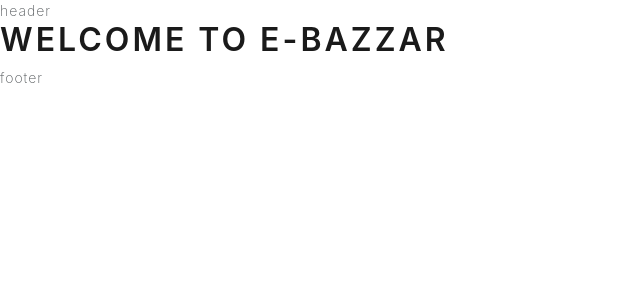
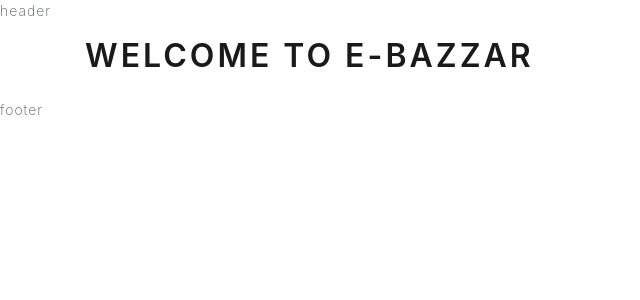
Before and after one commit to ShiroYaksha90/e-bazzar, a React (Create React App) app: page / in a window 1280 px wide. Shown: the top 300 px of the page, without its empty margins (0-640 px from the left). Built offline with nearby package versions, Linux system fonts and the light colour scheme.

Commit message:
Import & add container component from bootstrap

```diff
--- a/src/App.js
+++ b/src/App.js
@@ -1,11 +1,16 @@
 import React from 'react';
+import { Container } from 'react-bootstrap';
 import Header from './components/Header';
 import Footer from './components/Footer';
 
 const App = () => (
   <>
     <Header />
-    <h1>Welcome to e-bazzar</h1>
+    <main className="py-3">
+      <Container>
+        <h1>Welcome to e-bazzar</h1>
+      </Container>
+    </main>
     <Footer />
   </>
 );
```
